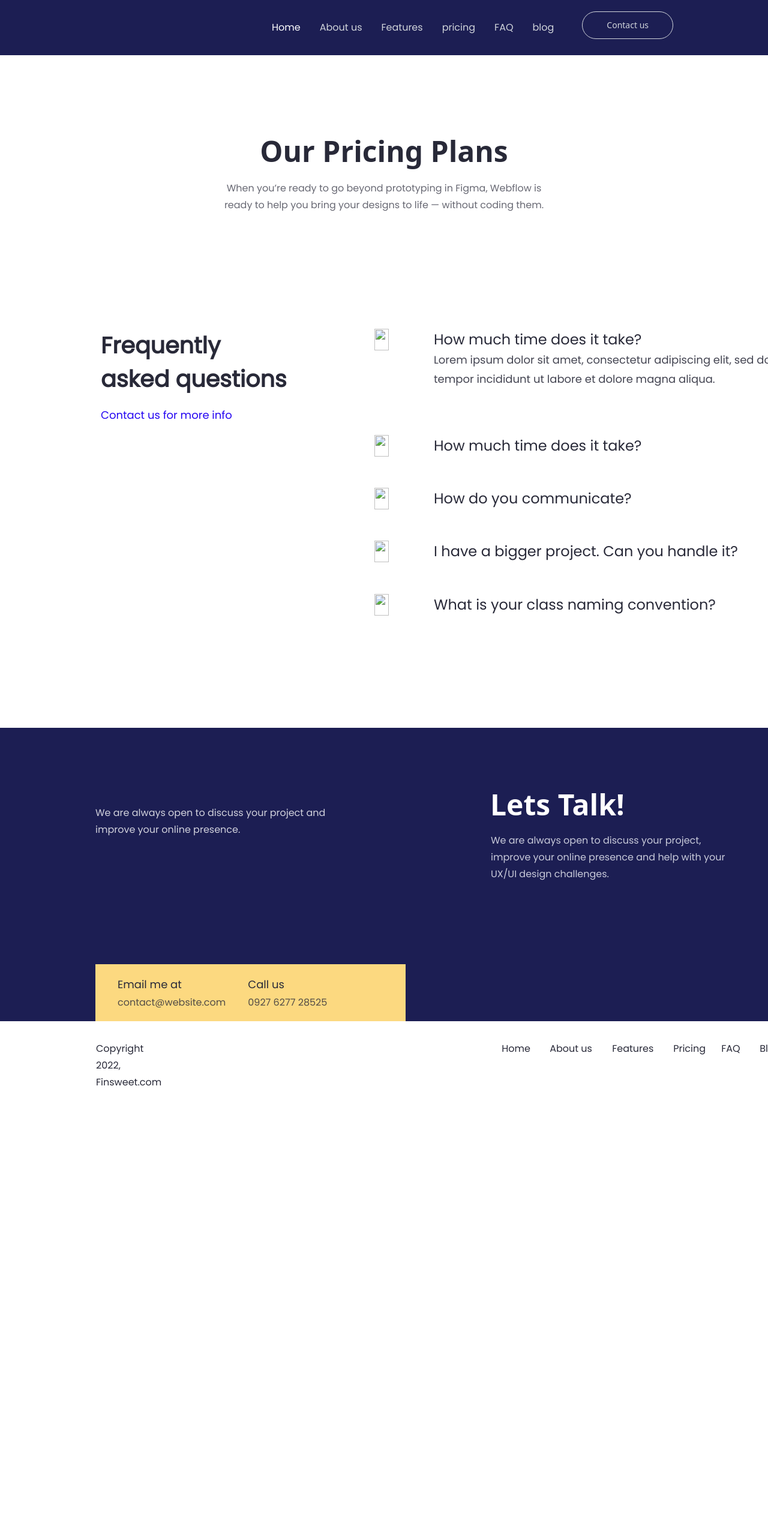
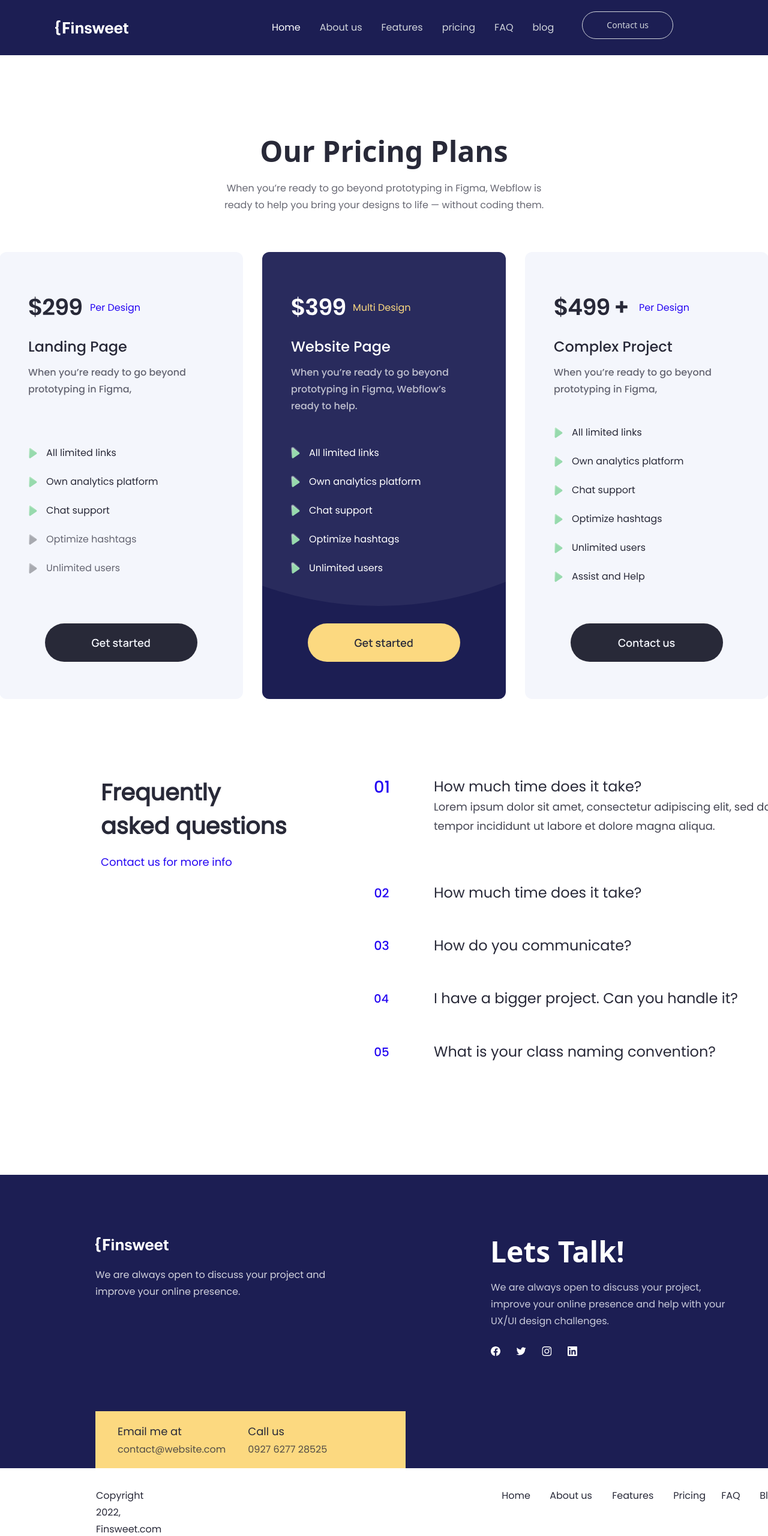
Before and after one commit to sara-seyyedhasan/figma, a plain HTML site: page pricing.html in a window 1280 px wide. Shown: the top 2560 px of the page at 60% size. Before the commit the page ends 1826 px from the top, so only its background shows below. Drawn offline with nearby package versions, Linux system fonts and the light colour scheme; files that its build step writes are made by us from their sources; files whose address does not match are found by name.

Commit message:
Update pricing.html

```diff
--- a/pricing.html
+++ b/pricing.html
@@ -4,7 +4,7 @@
     <meta charset="UTF-8" />
     <meta name="viewport" content="width=device-width, initial-scale=1.0" />
     <title>pricing</title>
-    <link rel="stylesheet" href="./public/output.css" />
+    <link rel="stylesheet" href="./output.css" />
   </head>
   <body>
     <!-- start project -->
@@ -17,7 +17,7 @@
           <div
             class="desktop:w-[20%] mobile:w-[15%] h-full flex flex-wrap justify-center items-center desktop:pl-[50px] mobile:pl-[1px]"
           >
-            <img src="./public/imgs/logo.svg" alt="" />
+            <img src="./imgs/logo.svg" alt="" />
           </div>
           <div class="w-[80%] h-full">
             <nav
@@ -107,17 +107,17 @@
       </div>
       <div class="flex desktop:pt-[64px] mobile:pt-[70px] justify-center">
         <img
-          src="./public/imgs/price1.svg"
+          src="./imgs/price1.svg"
           class="desktop:w-[inherit] mobile:w-[120px]"
           alt=""
         />
         <img
-          src="./public/imgs/price2.svg"
+          src="./imgs/price2.svg"
           class="desktop:w-[inherit] mobile:w-[120px] desktop:pl-[32px] mobile:pl-[10px]"
           alt=""
         />
         <img
-          src="./public/imgs/price3.svg"
+          src="./imgs/price3.svg"
           class="desktop:w-[inherit] mobile:w-[120px] desktop:pl-[32px] mobile:pl-[10px"
           alt=""
         />
@@ -146,27 +146,27 @@
             class="desktop:h-[530px] mobile:h-[300px] desktop:ml-[136px] mobile:ml-[5px] grid grid-flow-col grid-rows-6"
           >
             <img
-              src="./public/imgs/1.svg"
+              src="./imgs/1.svg"
               class="w-[24px] h-[36px] desktop:mr-[59px] mobile:mr-[10px] row-span-2"
               alt=""
             />
             <img
-              src="./public/imgs/2.svg"
+              src="./imgs/2.svg"
               class="w-[24px] h-[36px] desktop:mr-[59px] mobile:mr-[10px]"
               alt=""
             />
             <img
-              src="./public/imgs/3.svg"
+              src="./imgs/3.svg"
               class="w-[24px] h-[36px] desktop:mr-[75px] mobile:mr-[10px]"
               alt=""
             />
             <img
-              src="./public/imgs/4.svg"
+              src="./imgs/4.svg"
               class="w-[24px] h-[36px] desktop:mr-[59px] mobile:mr-[10px]"
               alt=""
             />
             <img
-              src="./public/imgs/5.svg"
+              src="./imgs/5.svg"
               class="w-[24px] h-[36px] desktop:mr-[59px] mobile:mr-[10px]"
               alt=""
             />
@@ -202,31 +202,31 @@
               What is your class naming convention?
             </h1>
             <img
-              src="./public/imgs/close.svg"
+              src="./imgs/close.svg"
               class="w-[16px] h-[16px] row-span-2"
               alt=""
             />
 
             <img
-              src="./public/imgs/plus.svg"
+              src="./imgs/plus.svg"
               class="w-[16px] h-[16px]"
               alt=""
             />
 
             <img
-              src="./public/imgs/plus.svg"
+              src="./imgs/plus.svg"
               class="w-[16px] h-[16px]"
               alt=""
             />
 
             <img
-              src="./public/imgs/plus.svg"
+              src="./imgs/plus.svg"
               class="w-[16px] h-[16px]"
               alt=""
             />
 
             <img
-              src="./public/imgs/plus.svg"
+              src="./imgs/plus.svg"
               class="w-[16px] h-[16px]"
               alt=""
             />
@@ -243,7 +243,7 @@
           <div
             class="desktop:pt-[104px] mobile:pt-[10px] desktop:pl-[159px] mobile:pl-[10px]"
           >
-            <img src="./public/imgs/logo.svg" alt="" />
+            <img src="./imgs/logo.svg" alt="" />
             <p
               class="desktop:w-[399px] mobile:w-[300px] h-[56px] opacity-[80%] font-['poppins'] desktop:text-[16px] mobile:text-[12px] desktop:leading-[28px] mobile:leading-[15px] text-white pt-[23.59px]"
             >
@@ -264,7 +264,7 @@
               presence and help with your UX/UI design challenges.
             </p>
             <img
-              src="./public/imgs/social.svg"
+              src="./imgs/social.svg"
               class="desktop:ml-[260px] mobile:ml-[10px] desktop:mt-[28px] mobile:mt-[38px]"
               alt=""
             />
```
